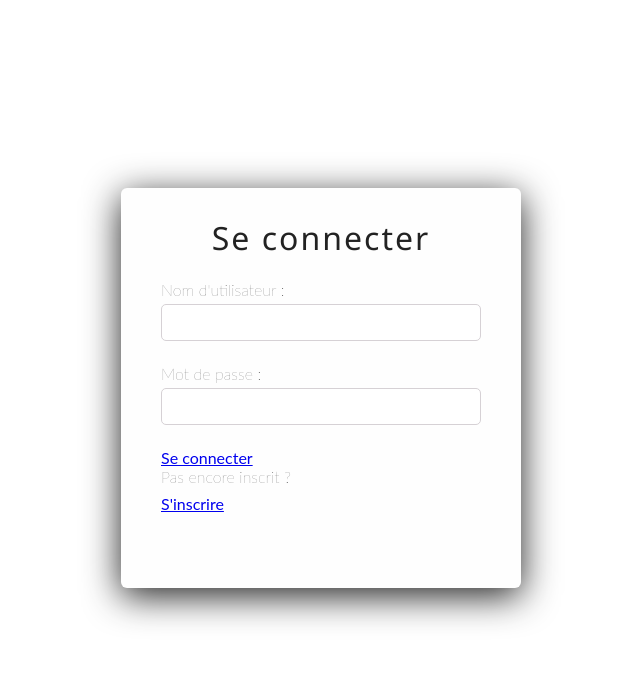
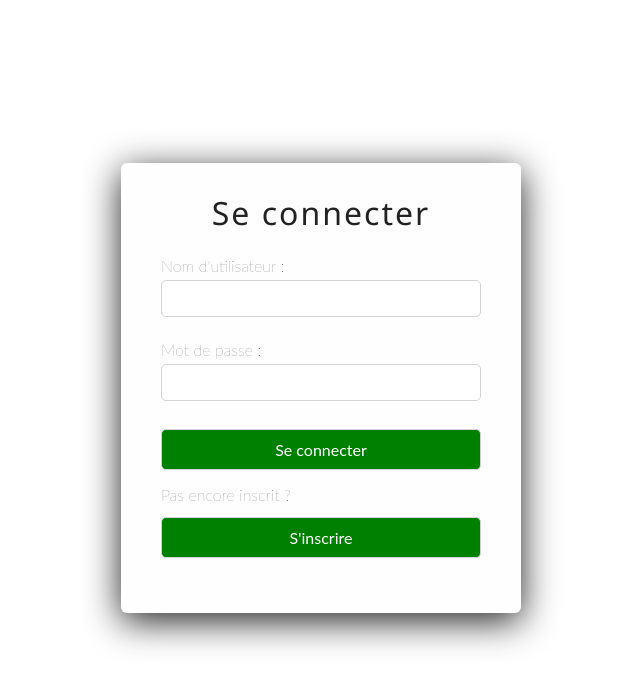
Before and after one commit to MaximeAV/AdopteUnChef.com, a React (Create React App) app in the folder src/front/: page / in a window 1280 px wide. Shown: the top 688 px of the page, without its empty margins (319-959 px from the left). Built offline with nearby package versions, Linux system fonts and the light colour scheme.

Commit message:
Update index.css and server.js

```diff
--- a/src/front/src/index.css
+++ b/src/front/src/index.css
@@ -11,3 +11,20 @@ code {
   font-family: source-code-pro, Menlo, Monaco, Consolas, 'Courier New',
     monospace;
 }
+
+.navlink {
+  display: flex;
+  flex-direction: column;
+  margin-bottom: 15px;
+  width: 100%;
+  padding: 10px 10px;
+  border-radius: 5px;
+  border: 1px solid #d6d1d5;
+  margin-top: 5px;
+  flex-wrap: wrap;
+  align-items: center;
+  text-align: center;
+  text-decoration: none;
+  background-color: green;
+  color: white;
+}
```
